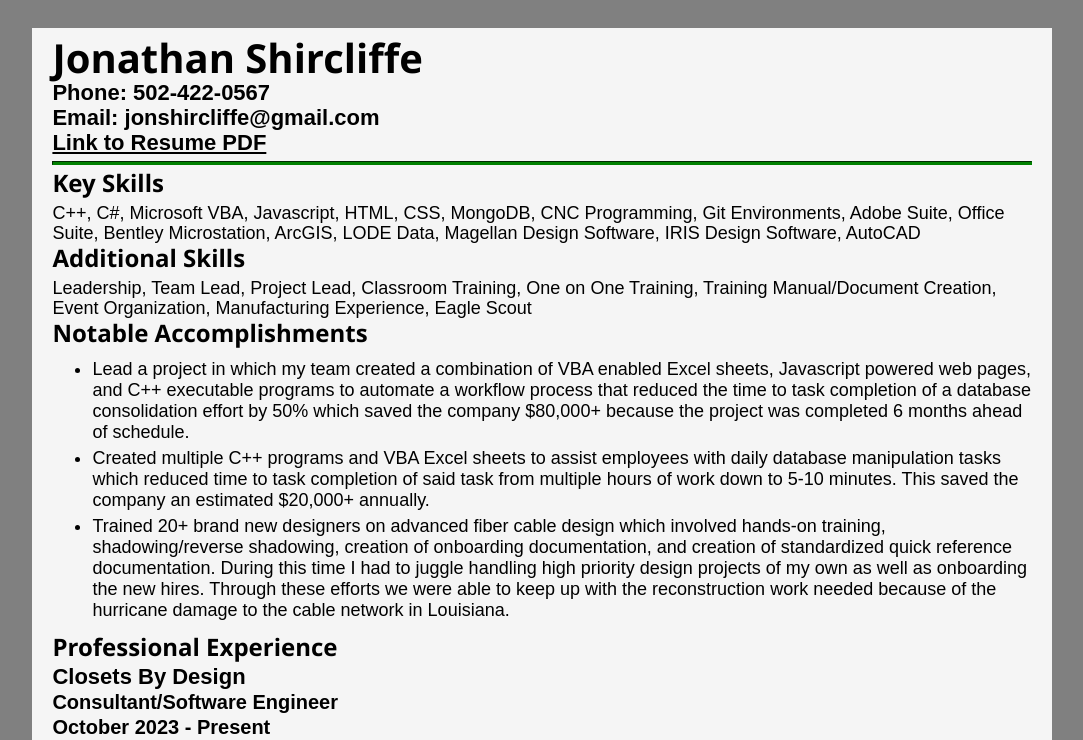
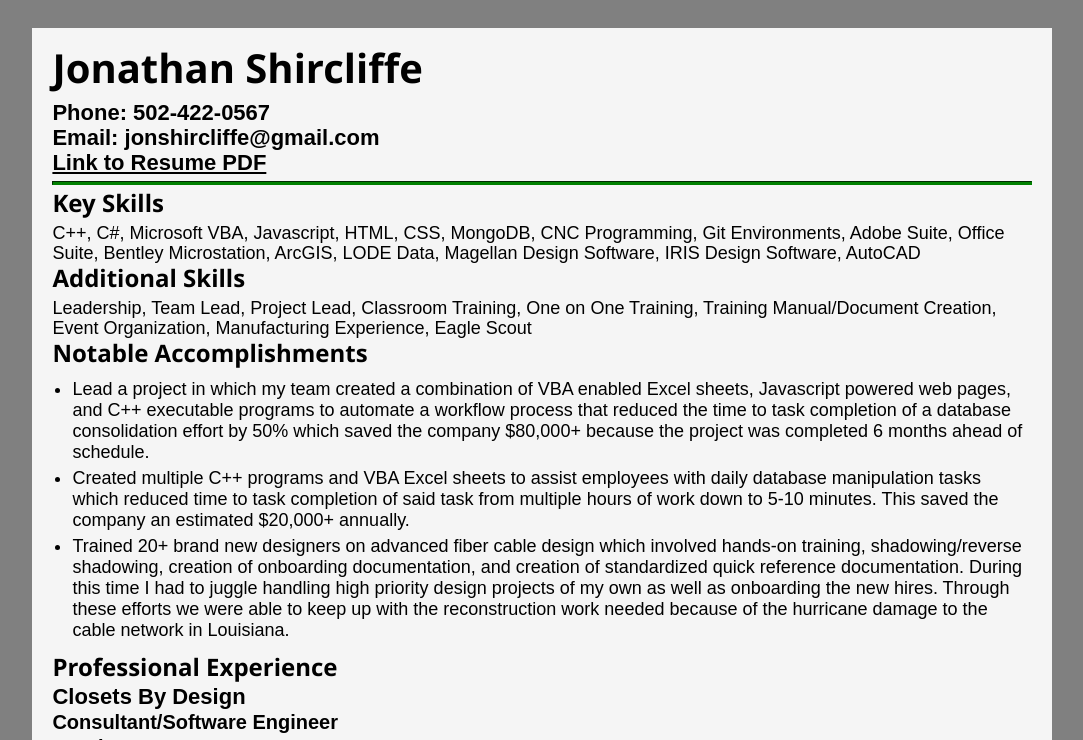
Before and after one commit to Script-o/resume, a plain HTML site: page index.html in a window 1280 px wide. Shown: the top 740 px of the page, without its empty margins (98-1181 px from the left). Drawn offline with Linux system fonts and the light colour scheme.

Commit message:
fixed line spacing issue

```diff
--- a/styles.css
+++ b/styles.css
@@ -14,6 +14,7 @@ h1 {
     font-size: 40px;
     margin-top: 0;
     margin-bottom: 15px;
+    line-height: 40px;
 }
 
   h2 {
@@ -36,6 +37,10 @@ p {
     font-size: 18px;
     margin-top: 0;
     margin-bottom: 5px;
+}
+
+ul {
+    padding-left: 20px;
 }
 
 ul li {
```
